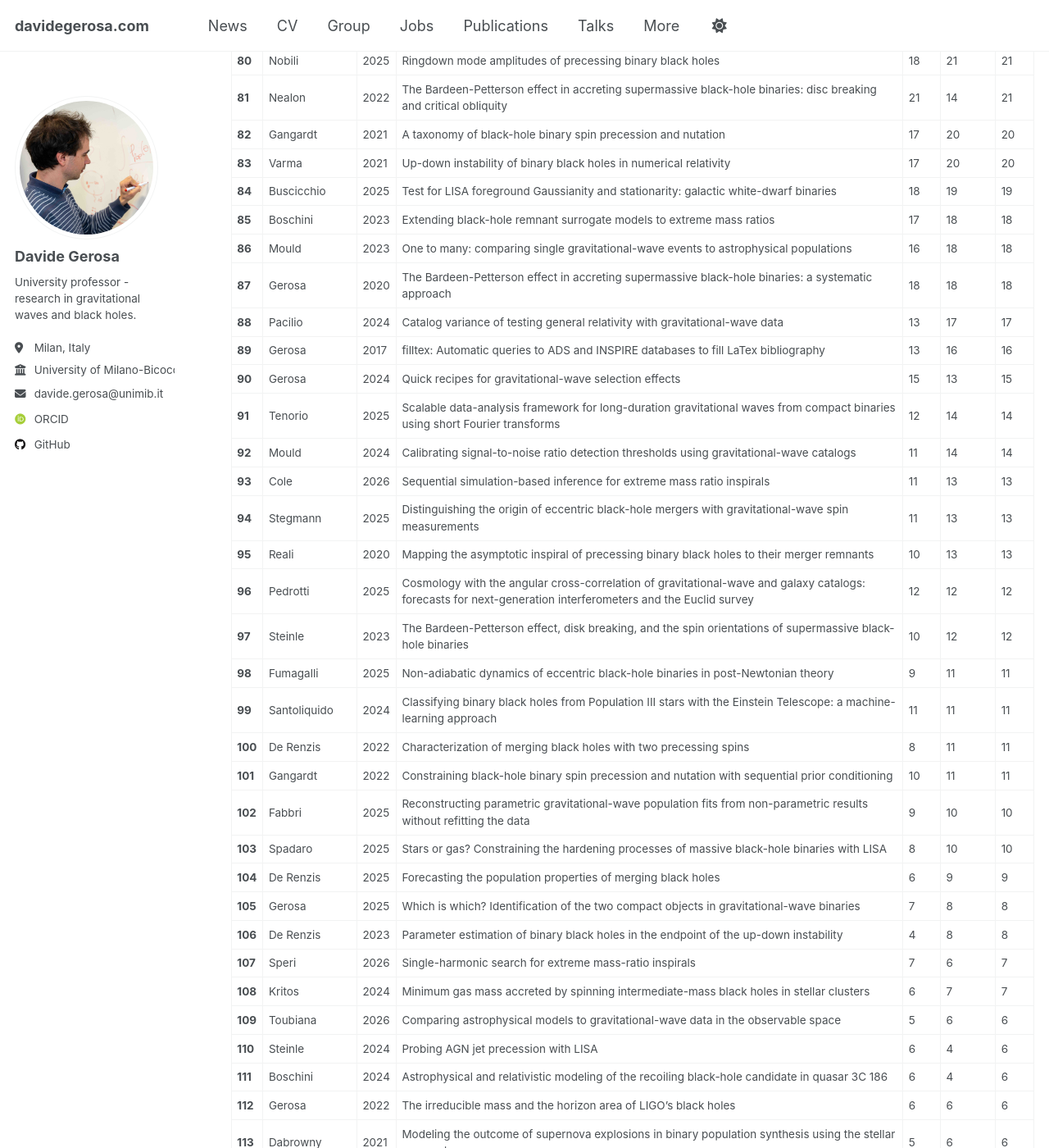
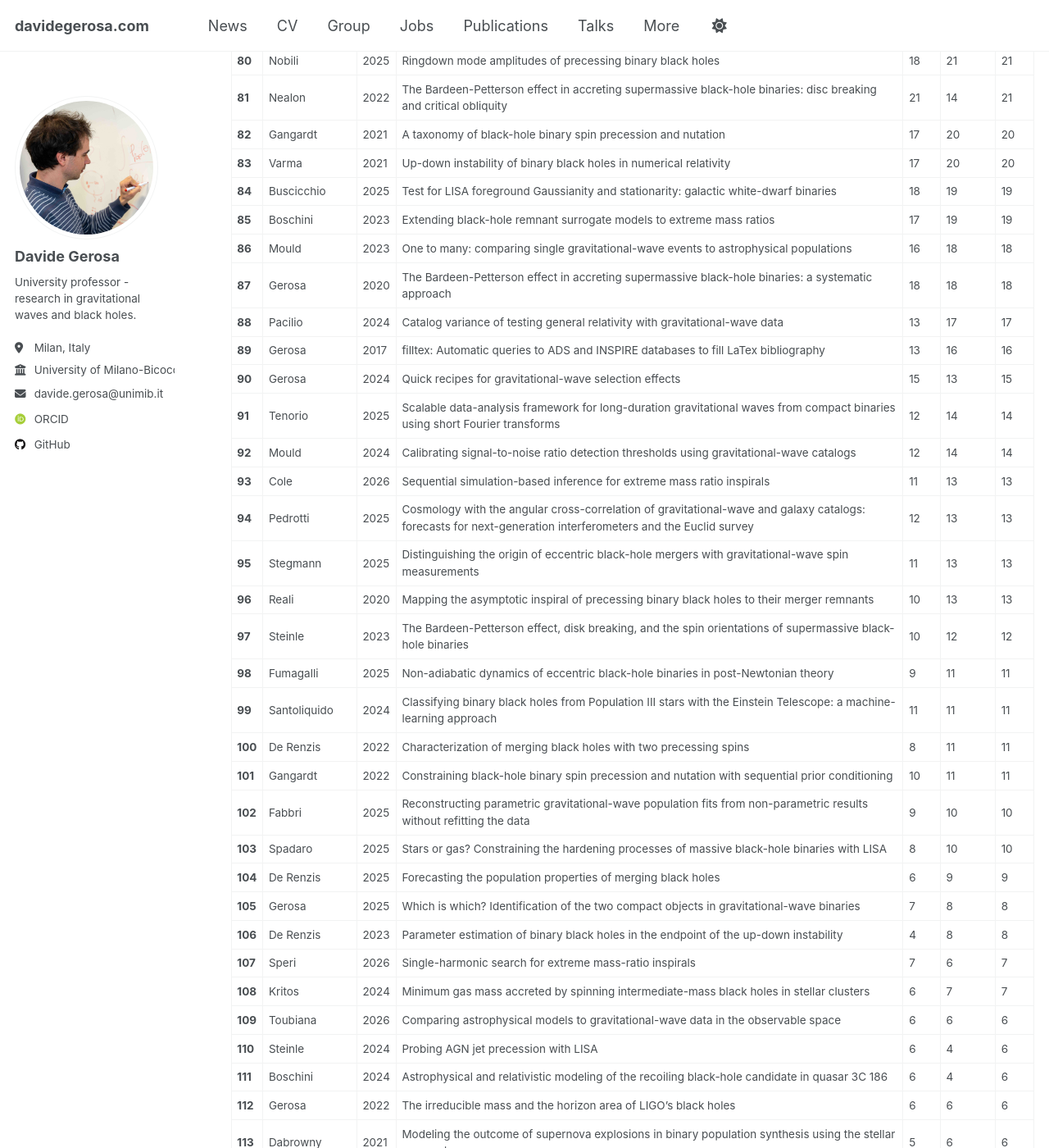
Before and after one commit to dgerosa/website, a Jekyll site: the page built from _pages/citations.md, in a window 1280 px wide and 1400 px high, scrolled down 3704 px. Shown: the whole window at 82% size. Built offline with Jekyll 4.4.1, drawn with Linux system fonts in a browser that asks for light colours; some web fonts are replaced; some of the changed text lies outside the part shown.

Commit message:
Website update from workflow

```diff
--- a/_pages/_citations.md
+++ b/_pages/_citations.md
@@ -93,18 +93,18 @@
 | **82** | Gangardt | 2021 | A taxonomy of black-hole binary spin precession and nutation | 17 | 20 | 20 |
 | **83** | Varma | 2021 | Up-down instability of binary black holes in numerical relativity | 17 | 20 | 20 |
 | **84** | Buscicchio | 2025 | Test for LISA foreground Gaussianity and stationarity: galactic white-dwarf binaries | 18 | 19 | 19 |
-| **85** | Boschini | 2023 | Extending black-hole remnant surrogate models to extreme mass ratios | 17 | 18 | 18 |
+| **85** | Boschini | 2023 | Extending black-hole remnant surrogate models to extreme mass ratios | 17 | 19 | 19 |
 | **86** | Mould | 2023 | One to many: comparing single gravitational-wave events to astrophysical populations | 16 | 18 | 18 |
 | **87** | Gerosa | 2020 | The Bardeen-Petterson effect in accreting supermassive black-hole binaries: a systematic approach | 18 | 18 | 18 |
 | **88** | Pacilio | 2024 | Catalog variance of testing general relativity with gravitational-wave data | 13 | 17 | 17 |
 | **89** | Gerosa | 2017 | filltex: Automatic queries to ADS and INSPIRE databases to fill LaTex bibliography | 13 | 16 | 16 |
 | **90** | Gerosa | 2024 | Quick recipes for gravitational-wave selection effects | 15 | 13 | 15 |
 | **91** | Tenorio | 2025 | Scalable data-analysis framework for long-duration gravitational waves from compact binaries using short Fourier transforms | 12 | 14 | 14 |
-| **92** | Mould | 2024 | Calibrating signal-to-noise ratio detection thresholds using gravitational-wave catalogs | 11 | 14 | 14 |
+| **92** | Mould | 2024 | Calibrating signal-to-noise ratio detection thresholds using gravitational-wave catalogs | 12 | 14 | 14 |
 | **93** | Cole | 2026 | Sequential simulation-based inference for extreme mass ratio inspirals | 11 | 13 | 13 |
-| **94** | Stegmann | 2025 | Distinguishing the origin of eccentric black-hole mergers with gravitational-wave spin measurements | 11 | 13 | 13 |
-| **95** | Reali | 2020 | Mapping the asymptotic inspiral of precessing binary black holes to their merger remnants | 10 | 13 | 13 |
-| **96** | Pedrotti | 2025 | Cosmology with the angular cross-correlation of gravitational-wave and galaxy catalogs: forecasts for next-generation interferometers and the Euclid survey | 12 | 12 | 12 |
+| **94** | Pedrotti | 2025 | Cosmology with the angular cross-correlation of gravitational-wave and galaxy catalogs: forecasts for next-generation interferometers and the Euclid survey | 12 | 13 | 13 |
+| **95** | Stegmann | 2025 | Distinguishing the origin of eccentric black-hole mergers with gravitational-wave spin measurements | 11 | 13 | 13 |
+| **96** | Reali | 2020 | Mapping the asymptotic inspiral of precessing binary black holes to their merger remnants | 10 | 13 | 13 |
 | **97** | Steinle | 2023 | The Bardeen-Petterson effect, disk breaking, and the spin orientations of supermassive black-hole binaries | 10 | 12 | 12 |
 | **98** | Fumagalli | 2025 | Non-adiabatic dynamics of eccentric black-hole binaries in post-Newtonian theory | 9 | 11 | 11 |
 | **99** | Santoliquido | 2024 | Classifying binary black holes from Population III stars with the Einstein Telescope: a machine-learning approach | 11 | 11 | 11 |
@@ -117,7 +117,7 @@
 | **106** | De Renzis | 2023 | Parameter estimation of binary black holes in the endpoint of the up-down instability | 4 | 8 | 8 |
 | **107** | Speri | 2026 | Single-harmonic search for extreme mass-ratio inspirals | 7 | 6 | 7 |
 | **108** | Kritos | 2024 | Minimum gas mass accreted by spinning intermediate-mass black holes in stellar clusters | 6 | 7 | 7 |
-| **109** | Toubiana | 2026 | Comparing astrophysical models to gravitational-wave data in the observable space | 5 | 6 | 6 |
+| **109** | Toubiana | 2026 | Comparing astrophysical models to gravitational-wave data in the observable space | 6 | 6 | 6 |
 | **110** | Steinle | 2024 | Probing AGN jet precession with LISA | 6 | 4 | 6 |
 | **111** | Boschini | 2024 | Astrophysical and relativistic modeling of the recoiling black-hole candidate in quasar 3C 186 | 6 | 4 | 6 |
 | **112** | Gerosa | 2022 | The irreducible mass and the horizon area of LIGO's black holes | 6 | 6 | 6 |
```
Also changed, not shown: other parts of _pages/_citations.md (+16 -16 lines), _pages/_group.md (+1 -1 lines), _pages/_publications.md (+1 -1 lines), _pages/_talks.md (+1 -1 lines).
